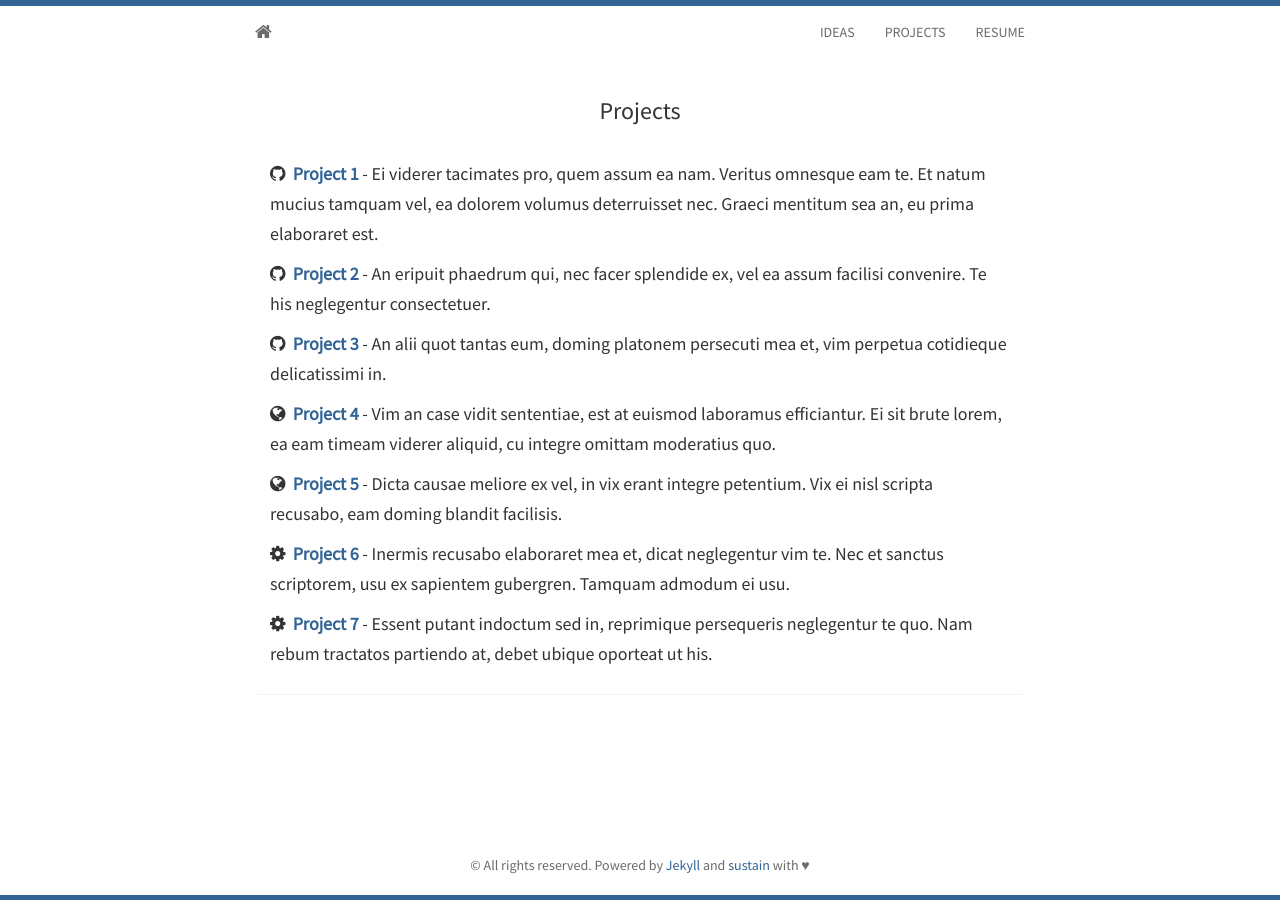
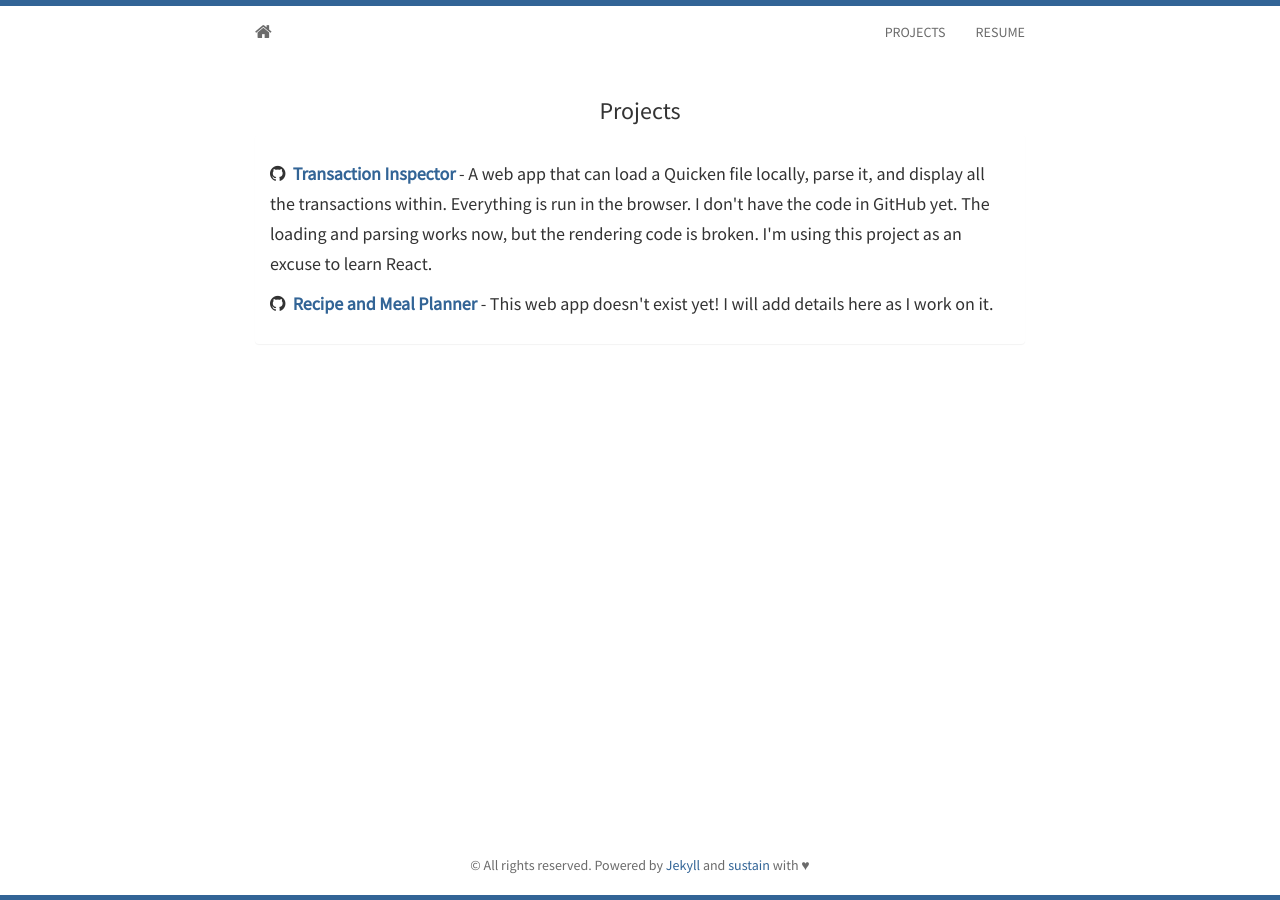
Before and after one commit to derek-smith/derek-smith.github.io, a Jekyll site: the page built from projects.html, in a window 1280 px wide. Built offline with Jekyll 4.4.1, drawn with Linux system fonts in a browser that asks for light colours; nearby versions of some CDN libraries.

Commit message:
Removed the ideas.html files. Started editing the projects page.

```diff
--- a/_includes/header.html
+++ b/_includes/header.html
@@ -5,7 +5,6 @@
     </div>
     <div id="navbar">
       <ul class="nav navbar-nav navbar-right">
-        <li><a href="{{ site.baseurl }}ideas.html">IDEAS</a></li>
         <li><a href="{{ site.baseurl }}projects.html">PROJECTS</a></li>
         <li><a href="{{ site.baseurl }}resume.html">RESUME</a></li>
       </ul>
--- a/_includes/projects.html
+++ b/_includes/projects.html
@@ -4,41 +4,13 @@
   <div class="panel panel-default">
     <div class="panel-body">
 		<h5>
-			<i class="fa fa-github"></i>&nbsp;&nbsp;<strong><a href="#">Project 1</a></strong>
-			- Ei viderer tacimates pro, quem assum ea nam. Veritus omnesque eam te. Et natum mucius tamquam vel,
-			ea dolorem volumus deterruisset nec. Graeci mentitum sea an, eu prima elaboraret est.
+			<i class="fa fa-github"></i>&nbsp;&nbsp;<strong><a href="javascript:{}">Transaction Inspector</a></strong>
+			- A web app that can load a Quicken file locally, parse it, and display all the transactions within. Everything is run in the browser. I don't have the code in GitHub yet. The loading and parsing works now, but the rendering code is broken. I'm using this project as an excuse to learn React.
 		</h5>
 		<h5>
-			<i class="fa fa-github"></i>&nbsp;&nbsp;<strong><a href="#">Project 2</a></strong>
-			- An eripuit phaedrum qui, nec facer splendide ex, vel ea assum facilisi convenire.
-			Te his neglegentur consectetuer.
+			<i class="fa fa-github"></i>&nbsp;&nbsp;<strong><a href="javascript:{}">Recipe and Meal Planner</a></strong>
+			- This web app doesn't exist yet! I will add details here as I work on it.
 		</h5>
-    	<h5>
-			<i class="fa fa-github"></i>&nbsp;&nbsp;<strong><a href="#">Project 3</a></strong>
-			- An alii quot tantas eum, doming platonem persecuti mea et, vim perpetua cotidieque delicatissimi in.
-		</h5>
-		<h5>
-			<i class="fa fa-globe"></i>&nbsp;&nbsp;<strong><a href="#">Project 4</a></strong>
-			- Vim an case vidit sententiae, est at euismod laboramus efficiantur. Ei sit brute lorem,
-			ea eam timeam viderer aliquid, cu integre omittam moderatius quo.
-		</h5>
-		<h5>
-			<i class="fa fa-globe"></i>&nbsp;&nbsp;<strong><a href="#">Project 5</a></strong>
-			- Dicta causae meliore ex vel, in vix erant integre petentium. Vix ei nisl scripta recusabo,
-			eam doming blandit facilisis.
-		</h5>
-		<h5>
-			<i class="fa fa-cog"></i>&nbsp;&nbsp;<strong><a href="#">Project 6</a></strong>
-			- Inermis recusabo elaboraret mea et, dicat neglegentur vim te. Nec et sanctus scriptorem,
-			usu ex sapientem gubergren. Tamquam admodum ei usu.
-		</h5>
-		<h5>
-			<i class="fa fa-cog"></i>&nbsp;&nbsp;<strong><a href="#">Project 7</a></strong>
-			- Essent putant indoctum sed in, reprimique persequeris neglegentur te quo. Nam rebum
-			tractatos partiendo at, debet ubique oporteat ut his.
-		</h5>
-
-
     </div>
   </div>
 </div>
--- a/_includes/resume.html
+++ b/_includes/resume.html
@@ -1,5 +1,5 @@
 <section id="resume">
 <div class="container">
-  <h3>Resume</h3>
+  <h3>Web Resume</h3>
 </div>
 </section>
--- a/ideas.html
+++ /dev/null
@@ -1,6 +0,0 @@
----
-layout: page
-title: Ideas
----
-
-{% include ideas.html %}
--- a/index.html
+++ b/index.html
@@ -8,7 +8,7 @@ layout: home
 		<img class="img-circle profile-size" src="{{ site.baseurl }}static/img/{{ site.avatar }}" alt="Responsive image">
 	  </div>
 	  <h3><strong>{{ site.author }}</strong></h3>
-	  <h3><a href="{{ site.baseurl }}ideas.html">My ideas</a> and <a href="{{ site.baseurl }}projects.html">side projects</a>.</h3>
+	  <h3><a href="{{ site.baseurl }}projects.html">My side projects</a> and <a href="{{ site.baseurl }}resume.html">resume</a>.</h3>
 	  {% include social.html %}
 	</div>
 </section>
```
Also changed, not shown: _includes/ideas.html (deleted, +0 -13 lines).
